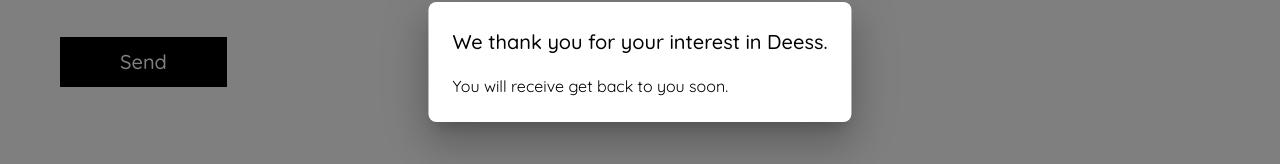
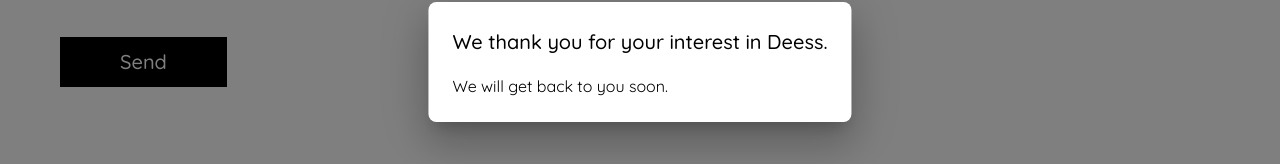
Before and after one commit to dmccorp/deess-website, a Next.js app: page /contact-us in a window 1280 px wide. Both pictures are taken after typing "Sample", "name@example.com", "Sample" into the empty fields and a click on the button "Send". Shown: the part 744-908 px from the top of the page. Built offline with nearby package versions, Linux system fonts and the light colour scheme.

Commit message:
correct text

```diff
--- a/components/ContactUs/index.js
+++ b/components/ContactUs/index.js
@@ -118,7 +118,7 @@ const ContactUs = () => {
             <Typography variant="h6" sx={{ mb: 2 }}>
               We thank you for your interest in Deess.
             </Typography>
-            <Typography>You will receive get back to you soon.</Typography>
+            <Typography>We will get back to you soon.</Typography>
           </Box>
         </Modal>
       </div>
```
